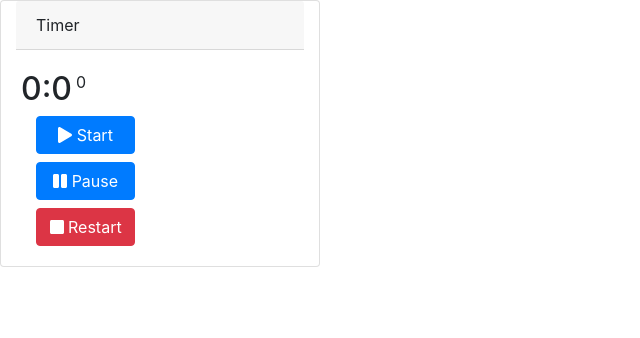
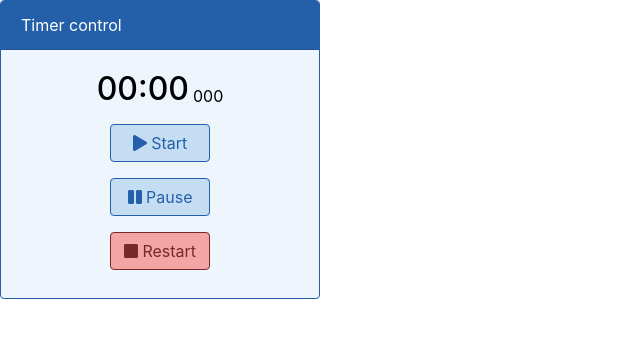
Before and after one commit to brunoc-cardoso/BytesFrontTest, an Angular app: page / in a window 1280 px wide. Shown: the top 338 px of the page, without its empty margins (0-640 px from the left). Built offline with nearby package versions, Linux system fonts and the light colour scheme.

Commit message:
completed the timer component

```diff
--- a/package.json
+++ b/package.json
@@ -26,7 +26,7 @@
     "bootstrap": "^4.2.1",
     "core-js": "^2.5.4",
     "ngx-bootstrap": "^3.1.4",
-    "rxjs": "~6.3.3",
+    "rxjs": "^6.3.3",
     "tslib": "^1.9.0",
     "zone.js": "~0.8.26"
   },
--- a/src/app/app.component.css
+++ b/src/app/app.component.css
@@ -0,0 +1,3 @@
+* {
+  color: rgb(255, 255, 255);
+}
--- a/src/app/timer/timer.component.css
+++ b/src/app/timer/timer.component.css
@@ -1,3 +1,29 @@
-.btn-timer {
-  width: 40%;
+.card {
+  background: #EEF5FD;
+  border-color: #2460A9;
+  padding: 0px;
 }
+
+.card-header {
+  background: #2460A9;
+}
+
+.card-body {
+  color: rgb(0, 0, 0);
+}
+
+.btn-primary {
+  color: #2460A9;
+  border-color: #2460A9;
+  background: #C4DDF3;
+}
+
+.btn-danger {
+  color: #772929;
+  border-color: #772929;
+  background: #F4A4A5;
+}
+
+.btn {
+  width: 100px;
+}
--- a/src/app/timer/timer.component.html
+++ b/src/app/timer/timer.component.html
@@ -1,25 +1,29 @@
 <div class="card col-3">
   <div class="card-header">
-    Timer
+    Timer control
   </div>
   <div class="card-body">
 
-    <div id="stopwatch" class="row">
-      <h2 id="minutes">{{minutes}}</h2>
-      <h2 id="seconds">:{{seconds}}</h2>
-      <span id="milliseconds" class="pl-1"> {{milliseconds}}</span>
+    <!-- timer -->
+    <div id="stopwatch" class="d-flex justify-content-center">
+      <h2 id="time">00:00</h2>
+      <span id="milliseconds" class="d-flex align-items-end pl-1 pb-2">000</span>
     </div>
 
     <!-- buttons -->
-    <a href="#" class="btn btn-primary btn-block btn-timer" (click)=startStopwatch()>
+    <div class="d-flex align-items-center flex-column">
+      <a href="#" id="startBtn" class="btn btn-primary my-2" (click)=startStopwatch()>
         <fa-icon [icon]="faPlay"></fa-icon> Start
       </a>
-    <a href="#" class="btn btn-primary btn-block btn-timer" (click)=startStopwatch()>
+      <a href="#" class="btn btn-primary my-2" (click)=pauseStopwatch()>
         <fa-icon [icon]="faPause"></fa-icon> Pause
       </a>
-    <a href="#" class="btn btn-danger btn-block btn-timer" (click)=startStopwatch()>
+      <a href="#" class="btn btn-danger my-2" (click)=restartStopwatch()>
         <fa-icon [icon]="faStop"></fa-icon> Restart
       </a>
+    </div>
+
+
 
   </div>
 </div>
--- a/src/app/timer/timer.component.ts
+++ b/src/app/timer/timer.component.ts
@@ -12,7 +12,10 @@ export class TimerComponent implements OnInit {
   faPlay = faPlay;
   faStop = faStop;
 
-  control = null;
+  timeElm;
+  millisecondsElm;
+
+  interval;
   milliseconds = 0;
   seconds = 0;
   minutes = 0;
@@ -23,50 +26,54 @@ export class TimerComponent implements OnInit {
   }
 
   stopwatch() {
+
+    this.timeElm = document.getElementById('time');
+    this.millisecondsElm = document.getElementById('milliseconds');
+
       // milleseconds
       if (this.milliseconds < 99) {
         this.milliseconds++;
-      if (this.milliseconds < 10) { this.milliseconds += 0; }
-      // component receives data
       }
       if (this.milliseconds === 99) {
-      this.milliseconds = -1;
+        this.milliseconds = 0;
       }
 
       // seconds
-    if (this.seconds === 0) {
+      if (this.milliseconds === 0) {
         this.seconds++;
-      if (this.seconds < 10) { this.seconds += 0; }
-      // component receives data
       }
       if (this.seconds === 59) {
-      this.seconds = -1;
+        this.seconds = 0;
       }
 
       // minutes
-    if (this.minutes === 0 && this.seconds === 0) {
+      if ((this.milliseconds === 0) && (this.seconds === 0)) {
         this.minutes++;
-      if (this.minutes < 10) { this.minutes += 0; }
-      // component receives data
-    }
-    if (this.minutes === 59) {
-      this.minutes = -1;
       }
 
-    // show time
-    console.log(this.minutes + ':' + this.seconds + ':' + this.milliseconds);
+      // show
+      this.timeElm.innerHTML = ('0' + this.minutes).slice(-2) + ':' + ('0' + this.seconds).slice(-2) + ' ';
+      this.millisecondsElm.innerHTML = this.milliseconds;
   }
 
   startStopwatch() {
-    this.control = setInterval(this.stopwatch, 1000);
+    clearInterval(this.interval);
+    this.interval = setInterval(() =>  {
+      this.stopwatch();
+    }, 10);
   }
 
   pauseStopwatch() {
-    // TODO
+    clearInterval(this.interval);
   }
 
-  stopStopwatch() {
-    // TODO
+  restartStopwatch() {
+    this.milliseconds = 0,
+    this.seconds = 0,
+    this.minutes = 0;
+
+    clearInterval(this.interval);
+    this.startStopwatch();
   }
 
 }
```
Lines whose indentation alone changed are shown as unchanged.
